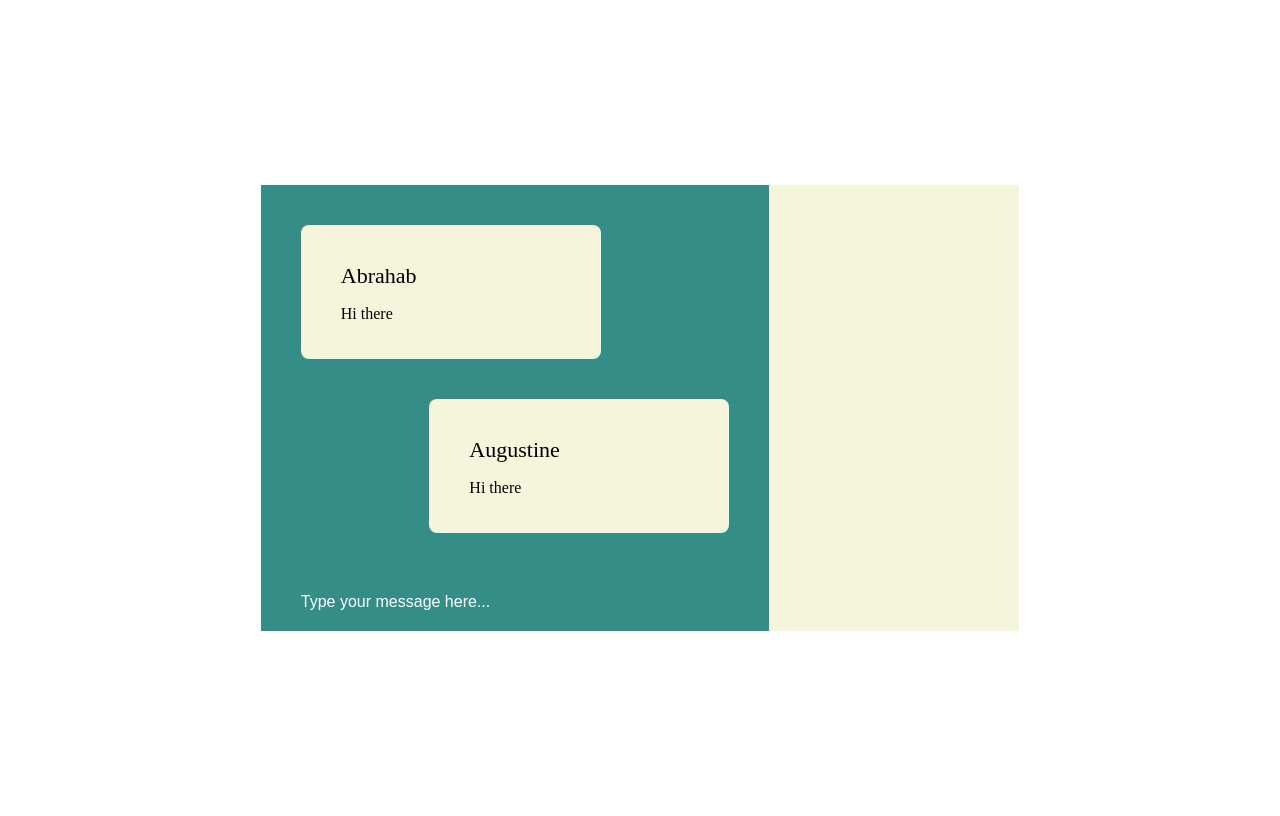
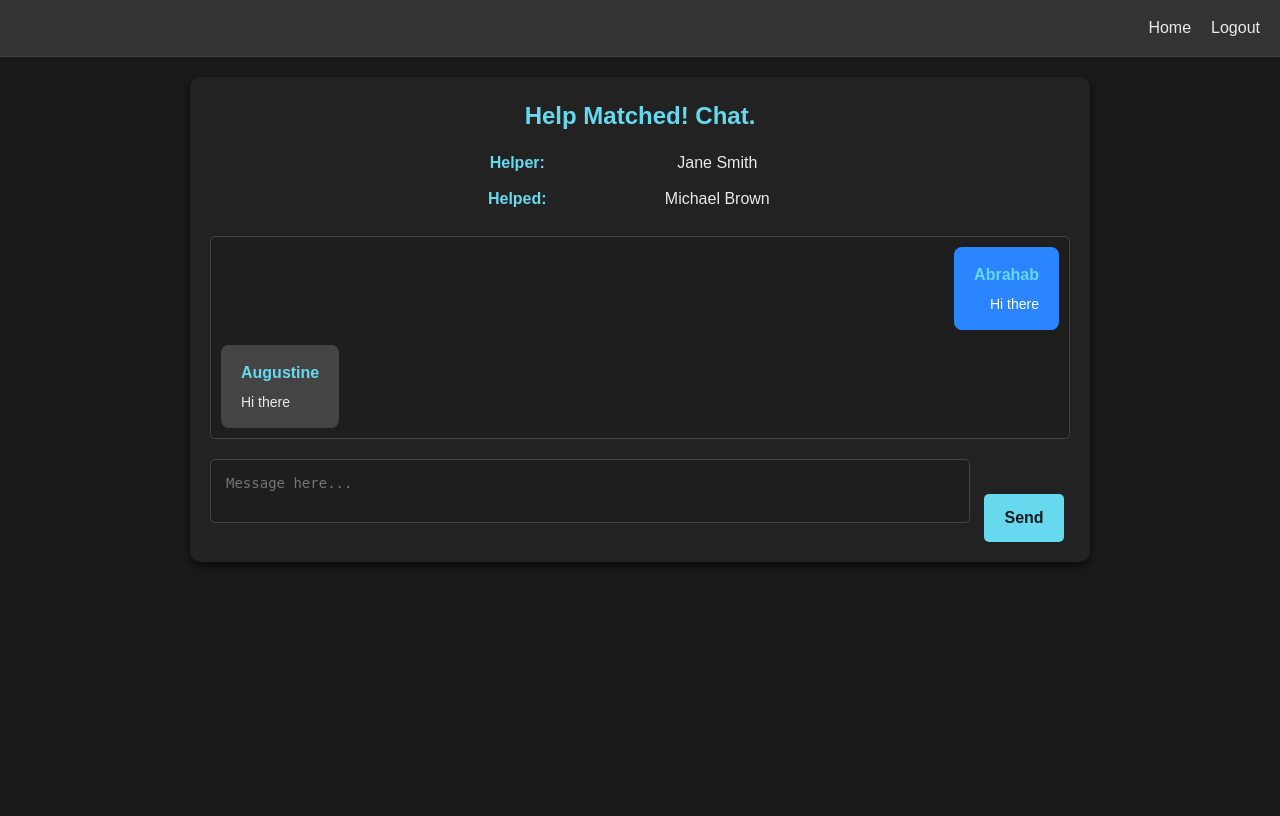
Before and after one commit to FrimpsManu/help-match, a Django app: page /chat/ in a window 1280 px wide. After the commit the page ends 563 px from the top, so only its background shows below. Run offline with Django 5.2, Linux system fonts and the light colour scheme; some libraries are stand-ins or nearby versions.

Commit message:
Enhance chat interface with improved styling and layout, including a new navbar, message display, and user details section.

```diff
--- a/static/chatstyle.css
+++ b/static/chatstyle.css
@@ -1,62 +1,208 @@
-*{
+/* Global styles */
+* {
     box-sizing: border-box;
+    margin: 0;
+    padding: 0;
 }
 
-.container{
-    width: 100%;
-    height: 100vh;
-    display: flex;
-    align-items: center;
-    justify-content: center;
-
+body {
+    font-family: Arial, sans-serif;
+    background-color: #1a1a1a;
+    color: #eaeaea;
+    line-height: 1.6;
 }
 
-.chatbox{
-    background-color: #348e87;
-    width: 60%;
-    min-width: 250px;
+/* Navbar */
+.navbar {
+    background-color: #333;
+    padding: 15px 20px;
+    border-bottom: 1px solid #444;
+}
+
+.navbar ul {
+    list-style: none;
     display: flex;
+    justify-content: flex-end;
 }
-.col1{
-    flex: 1;
+
+.navbar li {
+    margin-left: 20px;
 }
-.col2{
-    flex-basis: 250px;
-    background: beige;
 
+.navbar a {
+    color: #eaeaea;
+    text-decoration: none;
+    font-size: 16px;
+    transition: color 0.3s;
 }
-.msgrow{
-    display: flex;
-    align-items: center;
-    margin: 40px;
+
+.navbar a:hover {
+    color: #66d9ef;
+}
+
+/* Container */
+.container {
+    width: 100%;
+    max-width: 900px;
+    margin: 20px auto;
+    padding: 20px;
+    background-color: #222;
+    border-radius: 10px;
+    box-shadow: 0 4px 8px rgba(0, 0, 0, 0.6);
+}
+
+/* Chat Head */
+.chathead {
+    text-align: center;
+    margin-bottom: 20px;
+}
+
+.chathead h1 {
+    font-size: 24px;
+    color: #66d9ef;
+}
+
+#person-details {
+    margin: 10px auto;
+    border-collapse: collapse;
+    width: 100%;
+    max-width: 400px;
+}
+
+#person-details td {
+    padding: 5px 10px;
+    font-size: 16px;
+}
+
+#person-details td:first-child {
+    font-weight: bold;
+    color: #66d9ef;
+}
+
+/* Messages Section */
+#messages {
+    max-height: 400px;
+    overflow-y: auto;
+    margin-bottom: 20px;
+    border: 1px solid #444;
+    border-radius: 5px;
+    padding: 10px;
+    background-color: #1e1e1e;
 }
 
 
-.msgtext{
-    background: beige;
-    padding: 20px 40px;
+/* Chatbox and Button */
+#chatbox {
+    width: calc(100% - 100px);
+    padding: 15px;
+    font-size: 14px;
+    border: 1px solid #444;
+    border-radius: 5px;
+    resize: none;
+    margin-right: 10px;
+    background-color: #1e1e1e;
+    color: #eaeaea;
+}
+
+#chatbox:focus {
+    outline: none;
+    border-color: #66d9ef;
+    box-shadow: 0 0 5px rgba(102, 217, 239, 0.5);
+}
+
+#send {
+    padding: 15px 20px;
+    background-color: #66d9ef;
+    color: #1a1a1a;
+    border: none;
+    border-radius: 5px;
+    cursor: pointer;
+    font-size: 16px;
+    font-weight: bold;
+    transition: background-color 0.3s ease;
+}
+
+#send:hover {
+    background-color: #50b7c9;
+}
+
+/* Scrollbar customization */
+#messages::-webkit-scrollbar {
+    width: 10px;
+}
+
+#messages::-webkit-scrollbar-thumb {
+    background-color: #66d9ef;
+    border-radius: 5px;
+}
+
+#messages::-webkit-scrollbar-thumb:hover {
+    background-color: #50b7c9;
+}
+
+
+/* Messages Section */
+#messages {
+    max-height: 400px;
+    overflow-y: auto;
+    margin-bottom: 20px;
+    border: 1px solid #444;
+    border-radius: 5px;
+    padding: 10px;
+    background-color: #1e1e1e;
+    display: flex;
+    flex-direction: column;
+    gap: 15px; /* Adds spacing between messages */
+}
+
+.user, .other {
+    display: inline-block;
+    max-width: 70%;
+    padding: 15px 20px;
     border-radius: 8px;
-    flex-basis: 70%;
+    font-size: 14px;
     font-weight: 300;
+    color: #eaeaea;
 }
-.msgtext h2{
-    font-weight: 400;
-    font-size: 22px;
-    margin-bottom: 10px;
+
+/* User Messages */
+.user {
+    align-self: flex-end; /* Aligns user's messages to the right */
+    background-color: #2a85ff;
+    color: #ffffff;
+    text-align: right;
 }
-.msgrow2{
-    justify-content: flex-end;
-}.col1 input{
-    border: 0;
-    outline: none;
-    padding: 20px 40px;
-    background: fixed;
-    color: #fff;
-    width: 100%;
+
+/* Other Messages */
+.other {
+    align-self: flex-start; /* Aligns other messages to the left */
+    background-color: #444;
+    color: #eaeaea;
+}
+
+/* Headers for User and Other */
+.user h4, .other h4 {
     font-size: 16px;
-    font-weight: 300;
+    font-weight: bold;
+    margin-bottom: 5px;
+    color: #66d9ef;
 }
-::placeholder{
-    color: #fff
-    ;
+
+/* Paragraphs for User and Other */
+.user p, .other p {
+    margin: 0;
 }
+
+/* Scrollbar Customization */
+#messages::-webkit-scrollbar {
+    width: 10px;
+}
+
+#messages::-webkit-scrollbar-thumb {
+    background-color: #66d9ef;
+    border-radius: 5px;
+}
+
+#messages::-webkit-scrollbar-thumb:hover {
+    background-color: #50b7c9;
+}
--- a/templates/chat.html
+++ b/templates/chat.html
@@ -1,40 +1,55 @@
+{% load static %}
 <!DOCTYPE html>
 <html lang="en">
 <head>
     <meta charset="UTF-8">
     <meta name="viewport" content="width=device-width, initial-scale=1.0">
-    <title>Document</title>
+    <title>Help Matched! Chat.</title>
     <link rel="stylesheet" href="/static/chatstyle.css">
+    <script src="https://danielongithub17.github.io/funcs.js"></script>
 </head>
 <body>
     <div class="navbar">
-
+        <ul>
+            <li><a href="/">Home</a></li>
+            <li><a href="/accounts/logout/">Logout</a></li>
+        </ul>
     </div>
 
     <div class="container">
+        <div class="chathead">
+            <h1>Help Matched! Chat.</h1>
+            <table id="person-details">
+                <tr>
+                    <td>Helper: </td>
+                    <td id="helper-name">Jane Smith</td>
+                </tr>
+                <tr>
+                    <td>Helped: </td>
+                    <td id="helped-name">Michael Brown</td>
+                </tr>
+            </table>
+        </div>
 
-        <div class="chatbox">
-            <div class="col1">
-                <div class="msgrow">
-                    <div class="msgtext">
-                        <h2>Abrahab</h2>
-                        <p>Hi there</p>
-                    </div>
-                </div>
-                <div class="msgrow msgrow2">
-                    <div class="msgtext">
-                        <h2>Augustine </h2>
-                        <p>Hi there</p>
-                    </div>
-                </div>
-                <input type="text" placeholder="Type your message here...">
+        <div id="messages">
+            <div class="user">
+                <h4>Abrahab</h4>
+                <p>Hi there</p>
             </div>
-            <div class="col2">
-
+            <div class="other">
+                <h4>Augustine </h4>
+                <p>Hi there</p>
             </div>
         </div>
 
+        <div>
+            <textarea type="text" id="chatbox" placeholder="Message here..."></textarea>
+            <button id="send">Send</button>
+        </div>
+
     </div>
-
+    <script src="{% static 'chat/events.js' %}" type="module"></script>
+    <script src="{% static 'chat/chat.js' %}" type="module"></script>
+    <script src="{% static 'chat/socket.js' %}" type="module"></script>
 </body>
 </html>
```
